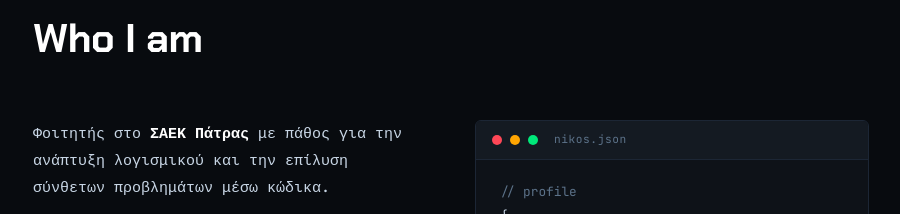
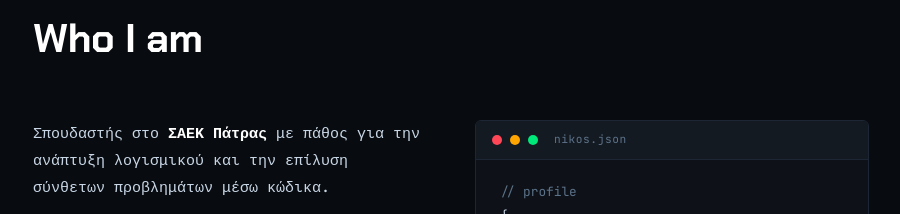
Before and after one commit to greybea/Portofolio, a plain HTML site: page index.html in a window 1280 px wide. Shown: the part 920-1134 px from the top of the page, without its empty margins (189-1089 px from the left). Drawn offline with Linux system fonts and the light colour scheme.

Commit message:
index.html

```diff
--- a/index.html
+++ b/index.html
@@ -52,7 +52,7 @@
     <h2 class="section-title">Who I am</h2>
     <div class="about-grid">
       <div class="about-text">
-        <p>Φοιτητής στο <strong style="color:#fff">ΣΑΕΚ Πάτρας</strong> με πάθος για την ανάπτυξη λογισμικού και την επίλυση σύνθετων προβλημάτων μέσω κώδικα.</p>
+        <p>Σπουδαστής στο <strong style="color:#fff">ΣΑΕΚ Πάτρας</strong> με πάθος για την ανάπτυξη λογισμικού και την επίλυση σύνθετων προβλημάτων μέσω κώδικα.</p>
         <p>Εστιάζω στο backend development — αρχιτεκτονική συστημάτων, αλγόριθμοι και χαμηλού επιπέδου προγραμματισμός. Μου αρέσει να χτίζω πράγματα που <em style="color:var(--accent)">λειτουργούν</em>.</p>
         <p>Όταν δεν γράφω κώδικα, με βρίσκεις με έναν καφέ να διαβάζω για νέες τεχνολογίες ☕</p>
       </div>
```
